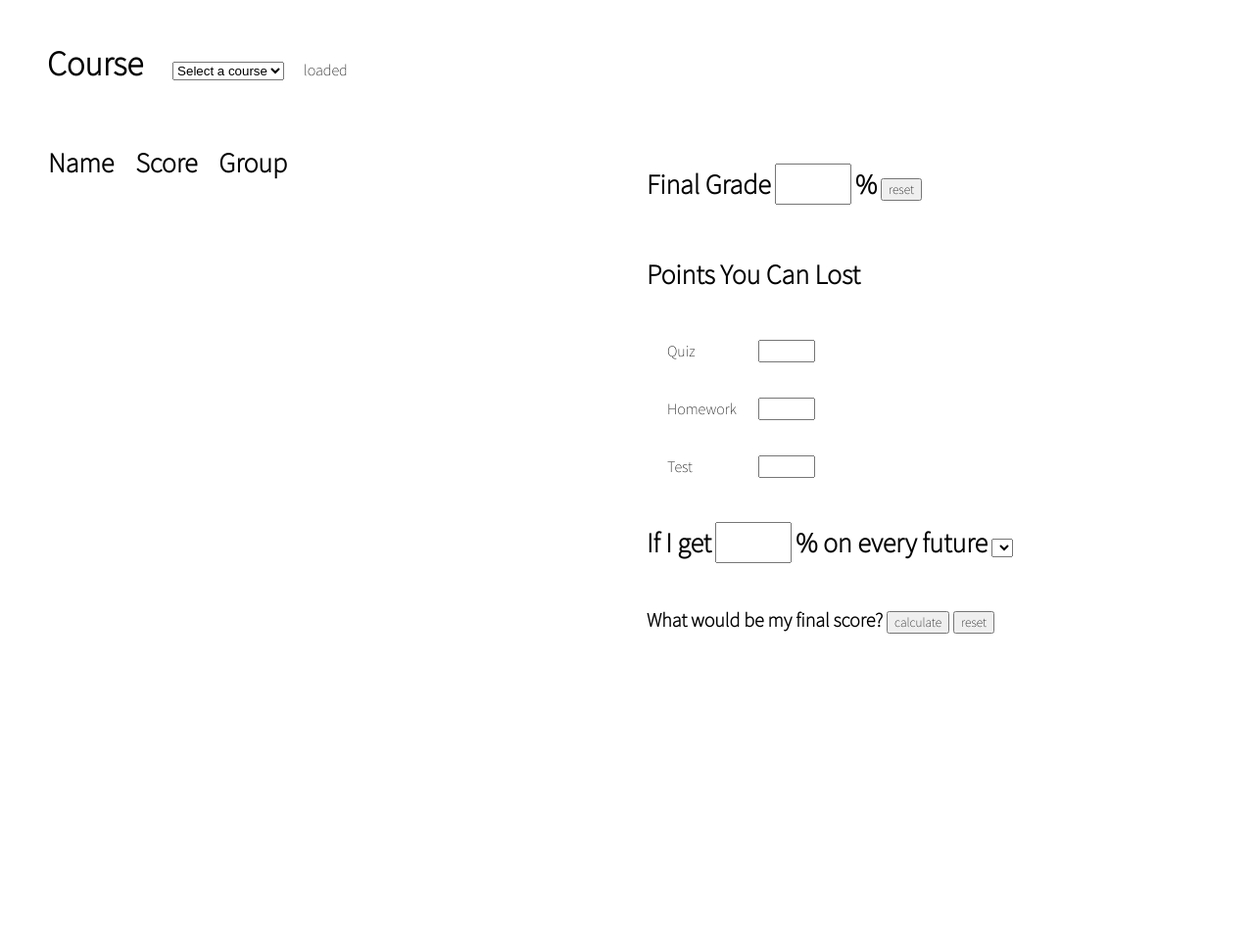
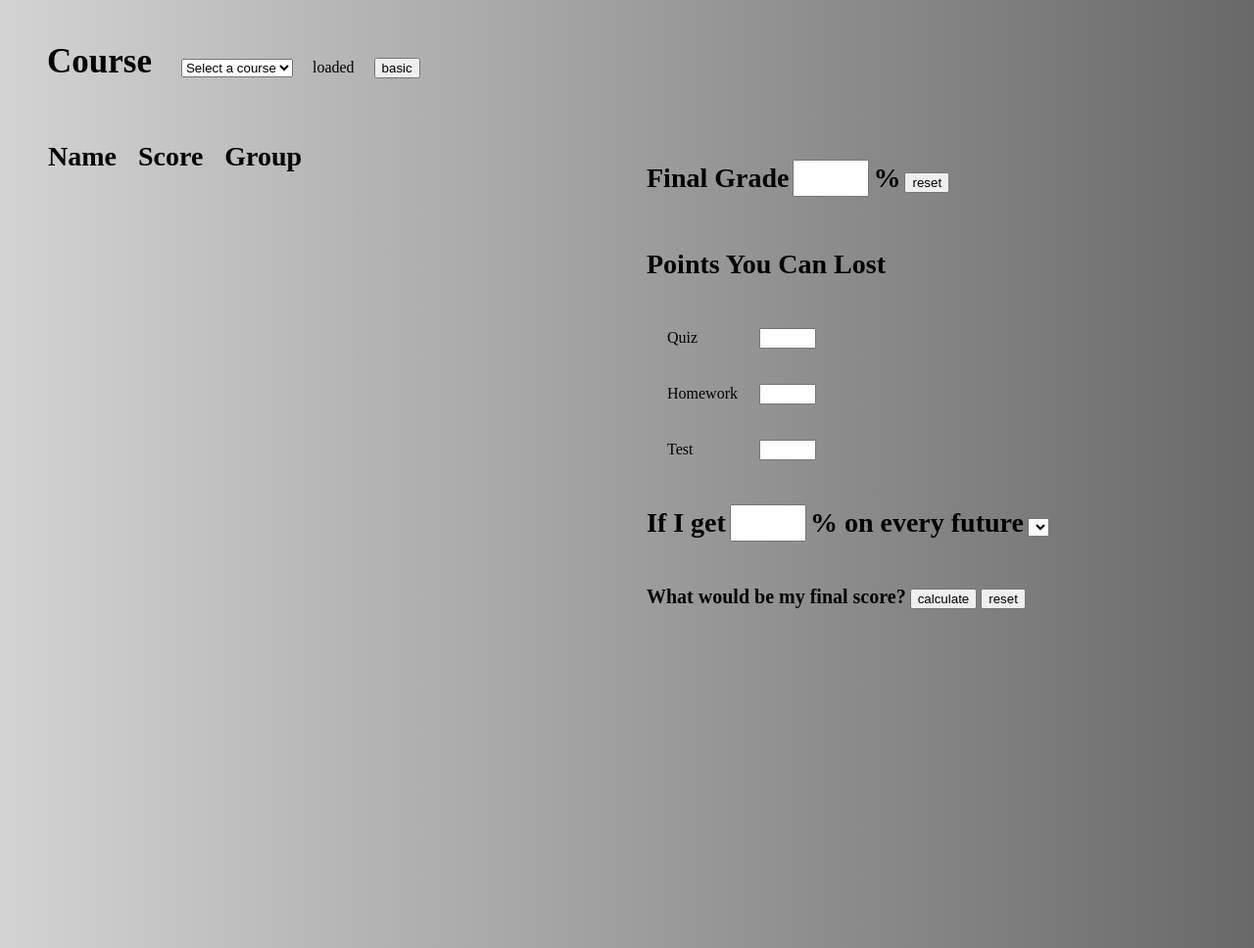
Before and after one commit to casouri/grade-analyzer, a plain HTML site: page Course-Page.html in a window 1280 px wide. Shown: the top 968 px of the page at 98% size. Drawn offline with Linux system fonts and the light colour scheme.

Commit message:
Add basic theme option

```diff
--- a/Course-Page.html
+++ b/Course-Page.html
@@ -16,6 +16,7 @@
             <option value="" disabled selected>Select a course</option>
         </select>
         <p class="body" id="load">loading</p>
+        <input type="submit" value="basic" onclick="basic()" style="margin-left: 20px" />
 
     </div>
     <div class="container">
--- a/app.js
+++ b/app.js
@@ -304,3 +304,20 @@ function getFinalReport () {
   var finalGrade = document.getElementById('final-grade').value
   finalGrade = ''// enter the updated final grade here
 }
+
+
+function basic () {
+  var p = document.getElementsByTagName('P')
+  for (i = 0; i < p.length; i++) {
+    p[i].style.fontFamily = 'Source Sans Pro, sans-serif'
+  }
+  var p = document.getElementsByTagName('INPUT')
+  for (i = 0; i < p.length; i++) {
+    p[i].style.fontFamily = 'Source Sans Pro, sans-serif'
+  }
+  var p = document.getElementsByTagName('TR')
+  for (i = 0; i < p.length; i++) {
+    p[i].style.fontFamily = 'Source Sans Pro, sans-serif'
+  }
+  document.getElementsByTagName('body')[0].style.background = '#FFFFFF'
+}
--- a/style.css
+++ b/style.css
@@ -1,5 +1,9 @@
+body {
+    background: linear-gradient(to right, #D3D3D3, #696969);
+}
+
 p, tr, input, option {
-    font-family: 'Source Sans Pro', sans-serif;
+    /* font-family: 'Source Sans Pro', sans-serif; */
 }
 
 #load {
```
